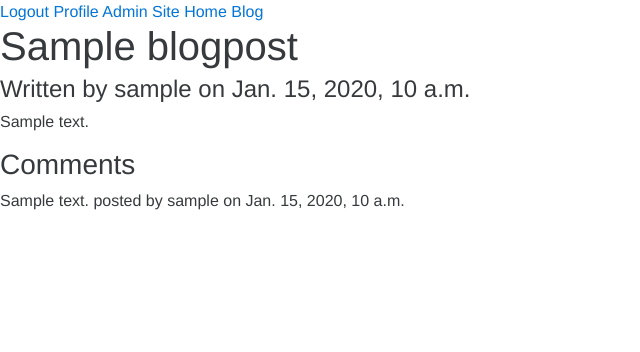
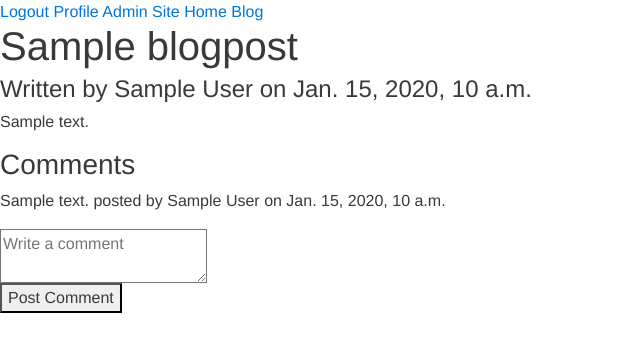
Before and after one commit to gatortechuf/gatortechuf.com, a Django app: page /blog/1/ in a window 1280 px wide. Shown: the top 352 px of the page, without its empty margins (0-640 px from the left). Run offline with Django 3.2, Linux system fonts and the light colour scheme; a user stored in the database is signed in; tables that the repository leaves empty hold one stand-in row (values such as "Sample post"); some libraries are stand-ins or nearby versions.

Commit message:
Basic commenting added

```diff
--- a/blog/templates/blog/index.html
+++ b/blog/templates/blog/index.html
@@ -7,7 +7,7 @@
     {% if newest_blog_posts %}
         <h1>Blog posts</h1>
         {% for post in newest_blog_posts %}
-            <li><a href="{% url 'blog:blogpostview' post.id %}">{{ post.blog_title }} by {{ post.blog_author }}</a></li>
+            <li><a href="{% url 'blog:blogpostview' post.id %}">{{ post.blog_title }} by {{ post.blog_author.get_full_name }}</a></li>
         {%  endfor %}
     {% else %}
         <h1>No posts yet</h1>
--- a/blog/templates/blog/post.html
+++ b/blog/templates/blog/post.html
@@ -5,24 +5,30 @@
 {% block content %}
 
     <h1>{{ blogpost.blog_title }}</h1>
-    <h4>Written by {{ blogpost.blog_author }} on {{ blogpost.post_date }}</h4>
+    <h4>Written by {{ blogpost.blog_author.get_full_name }} on {{ blogpost.post_date }}</h4>
     <p>{{ blogpost.blog_content }}</p>
     <h3>Comments</h3>
     {% if blogpost.blogcomment_set.all %}
         {% for comment in blogpost.blogcomment_set.all %}
-            <p>{{ comment.comment_text }} posted by {{ comment.comment_author }} on {{ comment.comment_date }}</p>
+            <p>{{ comment.comment_text }} posted by {{ comment.comment_author.get_full_name }} on {{ comment.comment_date }}</p>
         {% endfor %}
     {% else %}
         <p>No comments</p>
     {% endif %}
 
     {% comment %}
+        There is probably a better way to handle inline forms.
+        Only issue is django will auto-render forms without classes.
+    {% endcomment %}
     {% if request.user.is_authenticated %}
-        <h3>Add a comment</h3>
-        <form id="comment_form" method="post" action="/blog/addcomment/">
+        <form method="post" action="/blog/add_comment/">
             {% csrf_token %}
+            <input type="hidden" id="id_blog_post" name="blog_post" value="{{ blogpost.id }}" />
+            <input type="hidden" id="id_comment_author" name="comment_author" value="{{ request.user.id }}" />
+            <textarea id="id_comment_text" name="comment_text" placeholder="Write a comment"></textarea>
+            <br />
+            <input type="submit" value="Post Comment" />
         </form>
     {% endif %}
-    {% endcomment %}
 
 {% endblock %}
--- a/blog/urls.py
+++ b/blog/urls.py
@@ -4,4 +4,5 @@ from . import views
 urlpatterns = [
     url(r'^$', views.IndexView.as_view(), name='index'),
     url(r'^(?P<pk>[0-9]+)/$', views.BlogPostView.as_view(), name='blogpostview'),
+    url(r'^add_comment/$', views.CommentView.as_view(), name='formview'),
 ]
--- a/blog/views.py
+++ b/blog/views.py
@@ -1,7 +1,8 @@
 from django.views import generic
 from django.utils import timezone
+from django.core.urlresolvers import reverse
 
-from .models import BlogPost
+from .models import BlogPost, BlogComment
 from .forms import CommentForm
 
 class IndexView(generic.ListView):
@@ -16,5 +17,17 @@ class IndexView(generic.ListView):
 
 class BlogPostView(generic.DetailView):
     template_name = 'blog/post.html'
-    form = CommentForm
+    form_class = CommentForm
     model = BlogPost
+
+class CommentView(generic.FormView):
+    template_name = 'blog/form.html'
+    form_class = CommentForm
+    model = BlogComment
+    # This needs to return the user to the blog post they were on
+    success_url = '/blog/'
+
+    # This needs to actually validate the form data
+    def form_valid(self, form):
+        form.save(commit = True)
+        return super(CommentView, self).form_valid(form)
```
Also changed, not shown: 1 other file.
